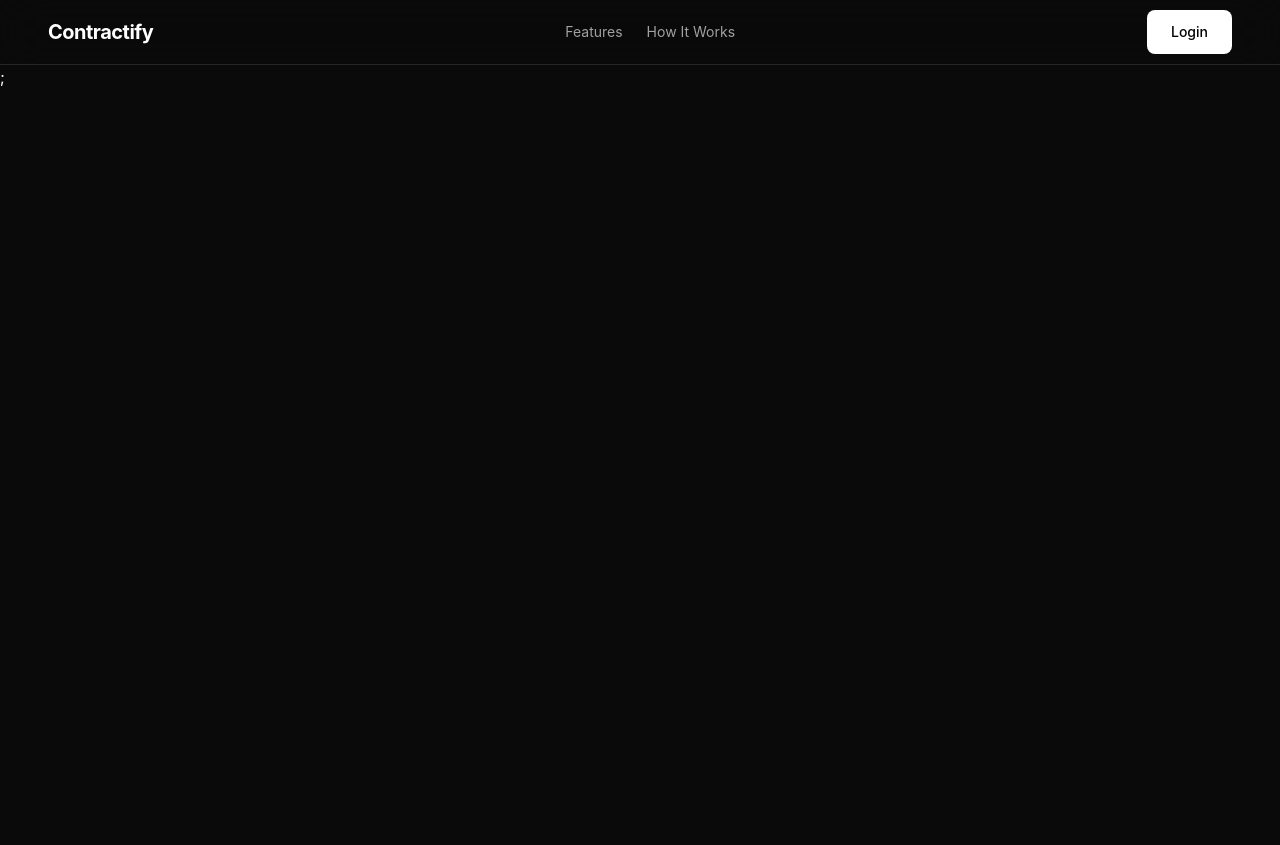
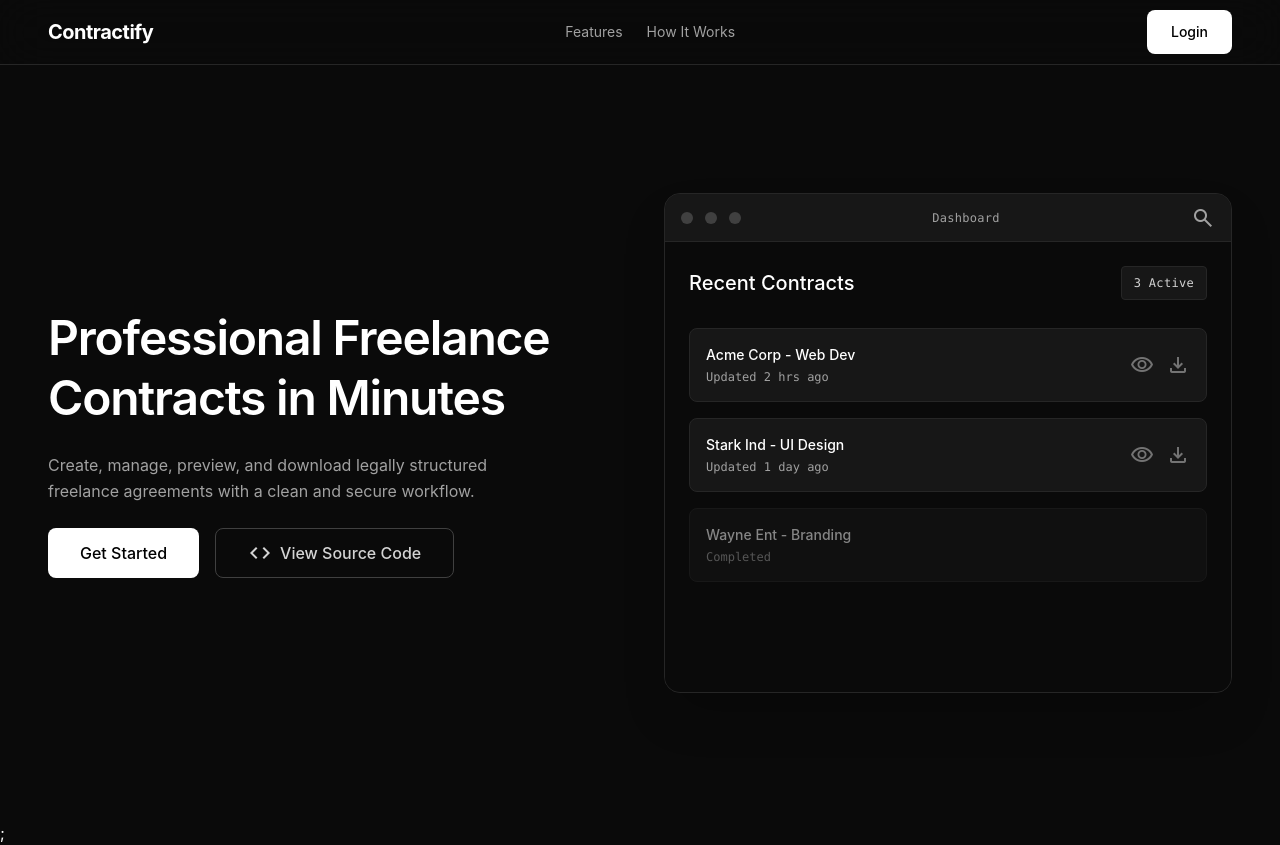
Before and after one commit to aayush2006kr/Contract-For-Freelancers, a React (Vite) app in the folder frontend-code/: page / in a window 1280 px wide. Before the commit the page ends 800 px from the top, so only its background shows below. Built offline with nearby package versions, Linux system fonts and the light colour scheme.

Commit message:
Build Hero Section

```diff
--- /dev/null
+++ b/frontend-code/src/components/landing/Hero.jsx
@@ -0,0 +1,136 @@
+import { Link } from "react-router-dom";
+
+function Hero() {
+  return (
+    <section className="mx-auto grid max-w-[1440px] items-center gap-12 px-4 py-24 md:grid-cols-2 md:px-12 md:py-32">
+
+      {/* Left Content */}
+      <div className="space-y-6">
+        <h1 className="text-5xl font-semibold leading-tight tracking-tight text-white">
+          Professional Freelance Contracts in Minutes
+        </h1>
+
+        <p className="max-w-lg text-base leading-relaxed text-neutral-400">
+          Create, manage, preview, and download legally structured freelance
+          agreements with a clean and secure workflow.
+        </p>
+
+        <div className="flex flex-col gap-4 sm:flex-row">
+          <Link
+            to="/register"
+            className="inline-flex items-center justify-center rounded-lg bg-white px-8 py-3 font-medium text-black transition-colors hover:bg-neutral-200"
+          >
+            Get Started
+          </Link>
+
+          <a
+            href="https://github.com/your-github-username/Contractify"
+            target="_blank"
+            rel="noopener noreferrer"
+            className="inline-flex items-center justify-center rounded-lg border border-neutral-700 bg-transparent px-8 py-3 font-medium text-neutral-300 transition-colors hover:bg-neutral-900"
+          >
+            <span className="material-symbols-outlined mr-2">code</span>
+            View Source Code
+          </a>
+        </div>
+      </div>
+
+      {/* Dashboard Preview */}
+      <div className="relative flex h-[400px] w-full flex-col overflow-hidden rounded-2xl border border-neutral-800 bg-neutral-900 shadow-2xl md:h-[500px]">
+
+        {/* Top Bar */}
+        <div className="flex h-12 items-center justify-between border-b border-neutral-800 bg-neutral-900 px-4">
+          <div className="flex items-center gap-3">
+            <div className="h-3 w-3 rounded-full bg-neutral-700"></div>
+            <div className="h-3 w-3 rounded-full bg-neutral-700"></div>
+            <div className="h-3 w-3 rounded-full bg-neutral-700"></div>
+          </div>
+
+          <div className="font-mono text-xs font-medium tracking-wide text-neutral-400">
+            Dashboard
+          </div>
+
+          <span className="material-symbols-outlined text-neutral-400">
+            search
+          </span>
+        </div>
+
+        {/* Dashboard Content */}
+        <div className="flex flex-1 flex-col gap-4 overflow-hidden bg-neutral-950 p-6">
+
+          <div className="mb-3 flex items-center justify-between">
+            <h3 className="text-xl font-medium text-white">
+              Recent Contracts
+            </h3>
+
+            <span className="rounded border border-neutral-800 bg-neutral-900 px-3 py-2 font-mono text-xs font-medium tracking-wide text-neutral-300">
+              3 Active
+            </span>
+          </div>
+
+          {/* Card 1 */}
+          <div className="group flex cursor-pointer items-center justify-between rounded-lg border border-neutral-800 bg-neutral-900 p-4 transition-colors hover:bg-neutral-800">
+
+            <div>
+              <h4 className="mb-1 text-sm font-medium text-white">
+                Acme Corp - Web Dev
+              </h4>
+
+              <p className="font-mono text-xs text-neutral-400">
+                Updated 2 hrs ago
+              </p>
+            </div>
+
+            <div className="flex gap-3">
+              <span className="material-symbols-outlined text-neutral-500 transition-colors group-hover:text-white">
+                visibility
+              </span>
+
+              <span className="material-symbols-outlined text-neutral-500 transition-colors group-hover:text-white">
+                download
+              </span>
+            </div>
+          </div>
+
+          {/* Card 2 */}
+          <div className="group flex cursor-pointer items-center justify-between rounded-lg border border-neutral-800 bg-neutral-900 p-4 transition-colors hover:bg-neutral-800">
+
+            <div>
+              <h4 className="mb-1 text-sm font-medium text-white">
+                Stark Ind - UI Design
+              </h4>
+
+              <p className="font-mono text-xs text-neutral-400">
+                Updated 1 day ago
+              </p>
+            </div>
+
+            <div className="flex gap-3">
+              <span className="material-symbols-outlined text-neutral-500 transition-colors group-hover:text-white">
+                visibility
+              </span>
+
+              <span className="material-symbols-outlined text-neutral-500 transition-colors group-hover:text-white">
+                download
+              </span>
+            </div>
+          </div>
+
+          {/* Card 3 */}
+          <div className="rounded-lg border border-neutral-800 bg-neutral-900 p-4 opacity-50">
+            <h4 className="mb-1 text-sm font-medium text-white">
+              Wayne Ent - Branding
+            </h4>
+
+            <p className="font-mono text-xs text-neutral-400">
+              Completed
+            </p>
+          </div>
+
+        </div>
+      </div>
+    </section>
+  );
+}
+
+export default Hero;
--- a/frontend-code/src/pages/Landing/Landing.jsx
+++ b/frontend-code/src/pages/Landing/Landing.jsx
@@ -1,10 +1,12 @@
 import React from 'react'
 import Navbar from '../../components/landing/Navbar'
+import Hero from '../../components/landing/Hero'
 
 const Landing = () => {
   return (
     <div>
       <Navbar/>
+      <Hero/>
     </div>
   )
 }
```
Also changed, not shown: 1 other file (tests, documents, lock files or other folders).
